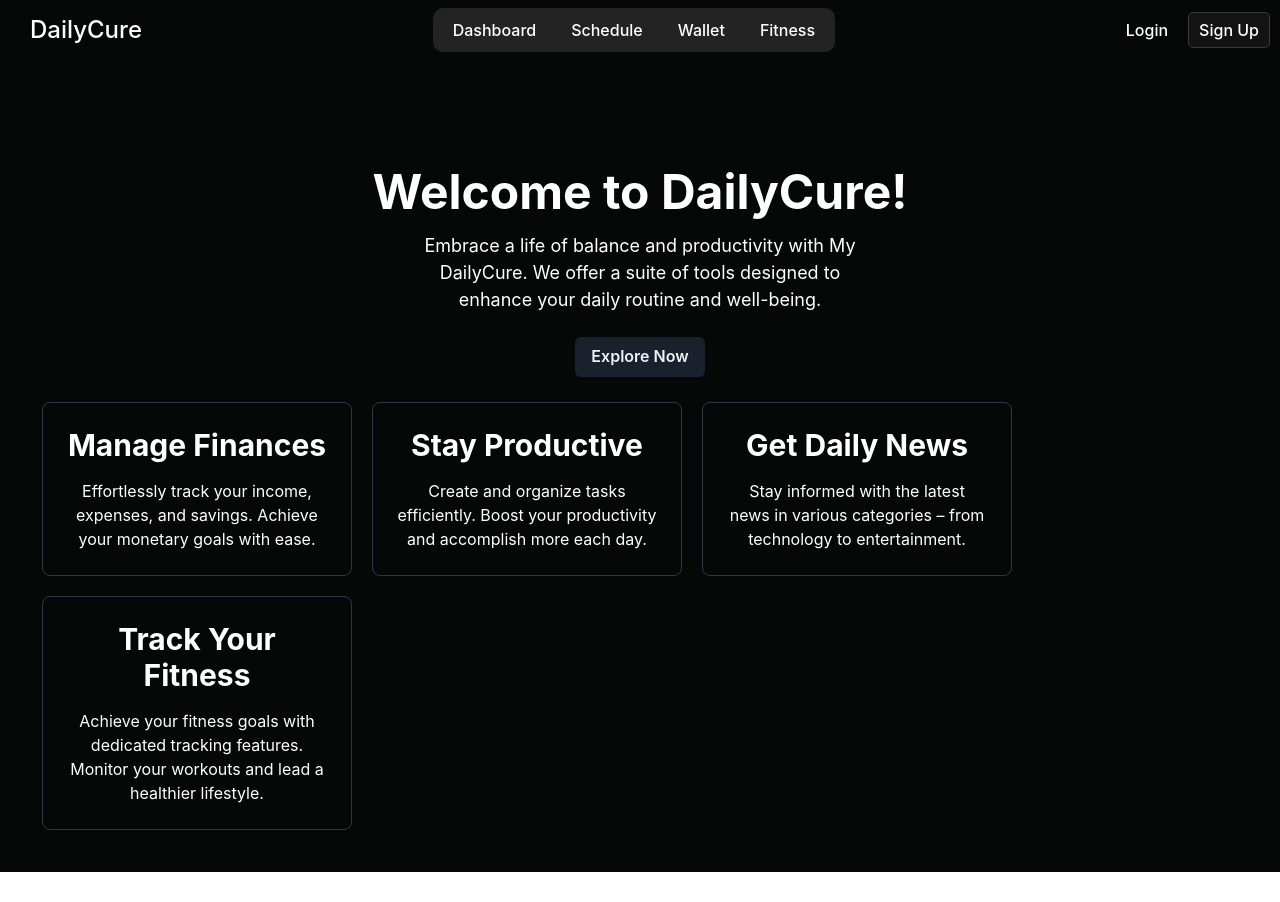
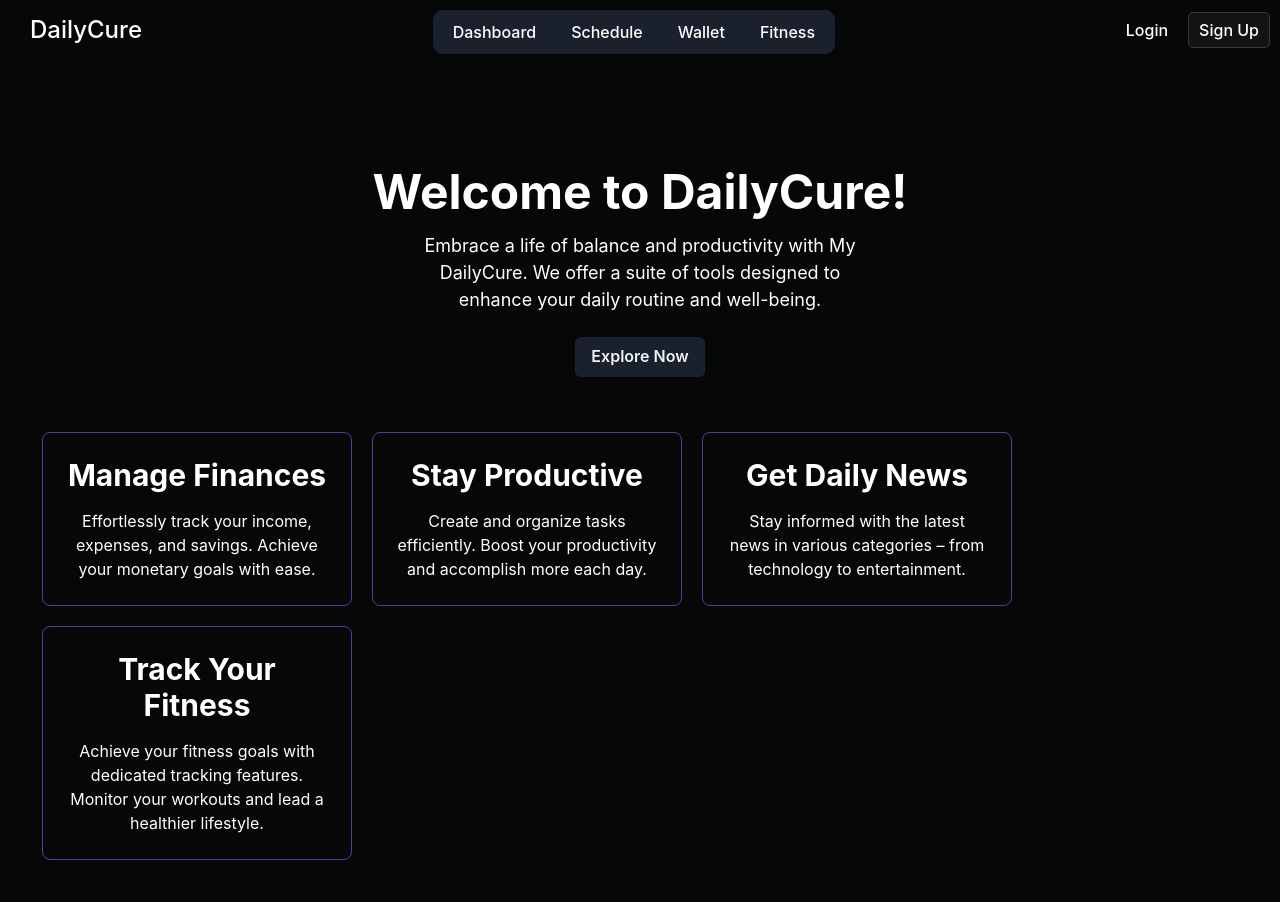
Before and after one commit to laakri/daycure, a React (Vite) app: page / in a window 1280 px wide. Before the commit the page ends 872 px from the top, so only its background shows below. Built offline with nearby package versions, Linux system fonts and the light colour scheme.

Commit message:
styling changes

```diff
--- a/src/components/Navbar.tsx
+++ b/src/components/Navbar.tsx
@@ -17,6 +17,7 @@ const Navbar = () => {
           alignItems="center"
           rounded="5px"
           padding="5px 20px"
+          minW={"150px"}
         >
           <Link to="/">
             <Text fontSize="2xl">DailyCure</Text>
@@ -31,10 +32,11 @@ const Navbar = () => {
         padding="5px 10px"
         display="flex"
         gap="15px"
-        background="var(--lvl2-darkcolor)"
+        background="gray.800"
         rounded="10px"
         maxW="500px"
         margin="auto"
+        mt={"10px"}
       >
         <Box display="flex" gap="10px" alignItems="center">
           <NavLink to="/dashboard">
--- a/src/features/Homepage/Homepage.tsx
+++ b/src/features/Homepage/Homepage.tsx
@@ -31,7 +31,7 @@ const Homepage = () => {
         display={"flex"}
         w={"100%"}
         spacing={5}
-        mt={"25px"}
+        mt={"55px"}
         justifyContent="center"
         alignItems="center"
       >
@@ -41,7 +41,7 @@ const Homepage = () => {
           borderWidth="1px"
           borderRadius="lg"
           border="1px solid"
-          borderColor={"gray.700"}
+          borderColor={"purple.700"}
         >
           <Heading size="lg" mb={4}>
             Manage Finances
@@ -57,7 +57,7 @@ const Homepage = () => {
           borderWidth="1px"
           borderRadius="lg"
           border="1px solid"
-          borderColor={"gray.700"}
+          borderColor={"purple.700"}
         >
           <Heading size="lg" mb={4}>
             Stay Productive
@@ -73,7 +73,7 @@ const Homepage = () => {
           borderWidth="1px"
           borderRadius="lg"
           border="1px solid"
-          borderColor={"gray.700"}
+          borderColor={"purple.700"}
         >
           <Heading size="lg" mb={4}>
             Get Daily News
@@ -89,7 +89,7 @@ const Homepage = () => {
           borderWidth="1px"
           borderRadius="lg"
           border="1px solid"
-          borderColor={"gray.700"}
+          borderColor={"purple.700"}
         >
           <Heading size="lg" mb={4}>
             Track Your Fitness
--- a/src/features/Schedule/Schedule.tsx
+++ b/src/features/Schedule/Schedule.tsx
@@ -48,12 +48,14 @@ const Schedule = () => {
   // to fetch the data when the page loaded
   useEffect(() => {
     fetchData();
+    console.log(tasks);
   }, [toast]);
 
   // function that fetch the data
   const fetchData = async () => {
     try {
       const allTasks = await fetchAllTasks("65b0320bb3870b156e159462");
+
       const tasksByDate: { [key: string]: Task[] } = {};
 
       allTasks.forEach((task: Task, index: number) => {
--- a/src/index.css
+++ b/src/index.css
@@ -7,7 +7,7 @@
   --chakra-colors-chakra-body-bg:#060707 !important;
   --chakra-colors-chakra-body-text:white !important;
   --lvl1-darkcolor: #131314;
-  --lvl2-darkcolor: #232324;
+  --lvl2-darkcolor: #1b212c;
   --lvl3-darkcolor: #28292b;
   --bordercolor: #38393b;
   --maincolor: #a98edb;
@@ -27,7 +27,7 @@ a {
   text-decoration: inherit;
 }
 a:hover {
-  color: var(--hover-maincolor);
+  color: #a7a5aa;
 
 }
 a.active {
```
